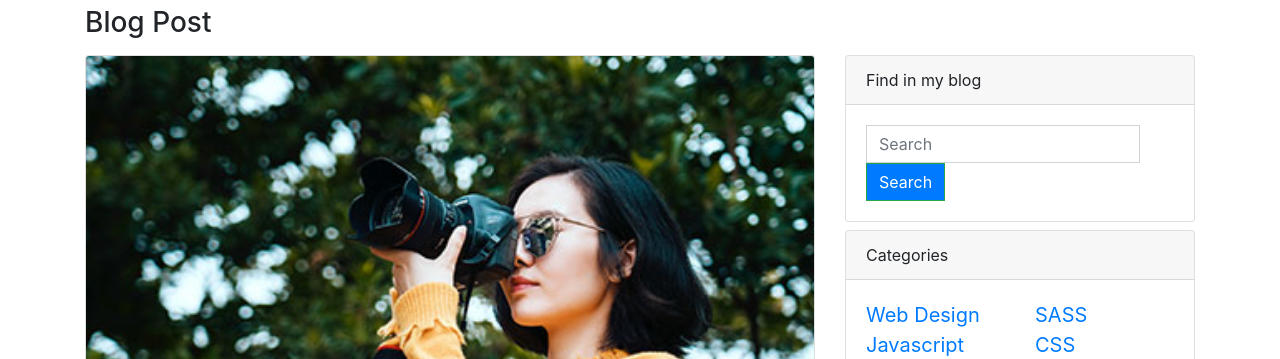
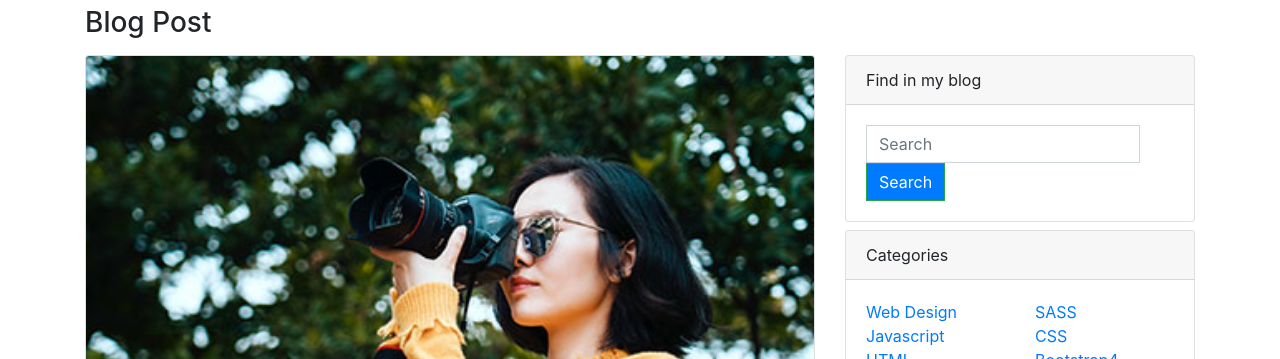
Before and after one commit to Bimal27/M2-D8, a plain HTML site: page index.html in a window 1280 px wide. Shown: the part 441-800 px from the top of the page. Drawn offline with nearby package versions, Linux system fonts and the light colour scheme.

Commit message:
changed styling

```diff
--- a/style.css
+++ b/style.css
@@ -6,6 +6,3 @@
 .form-control{
     border-radius: 0px !important;
 }
-a{
-    font-size: 20px;
-}
```
Also changed, not shown: 1 other file.
